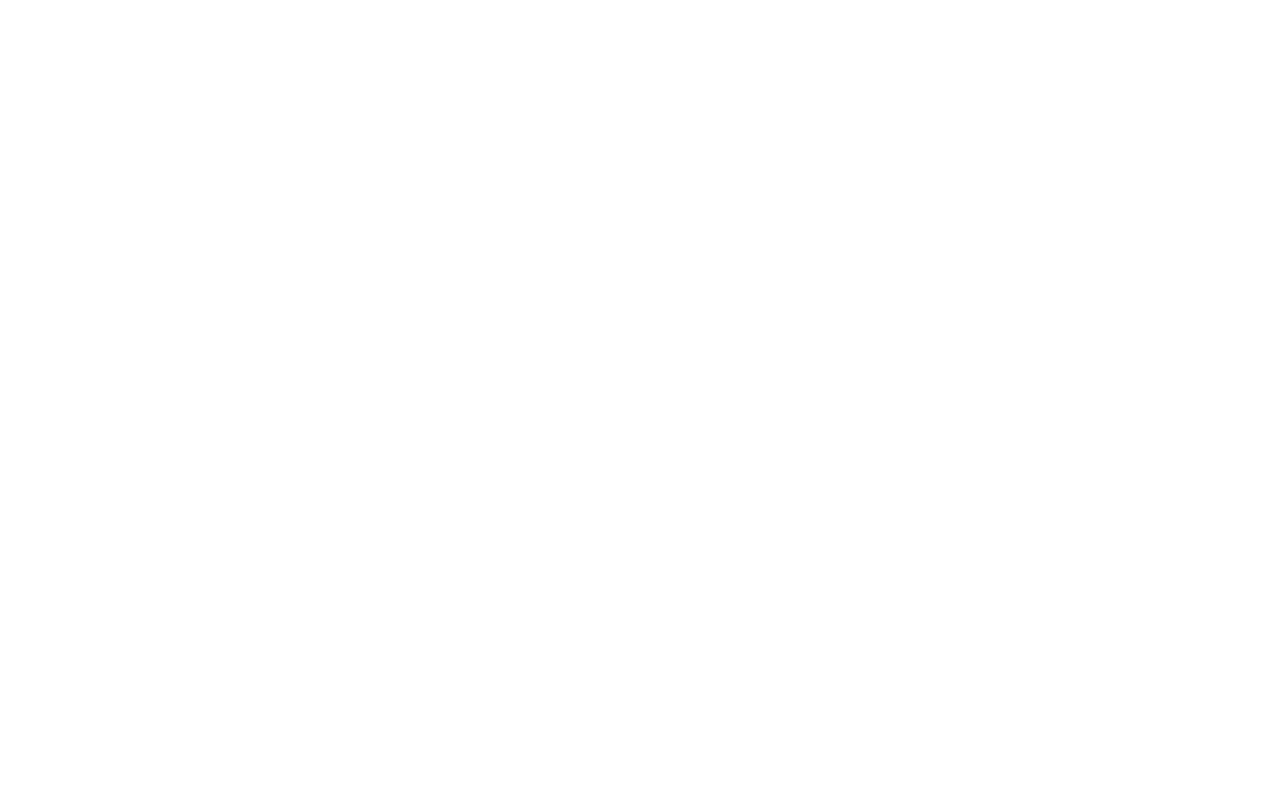
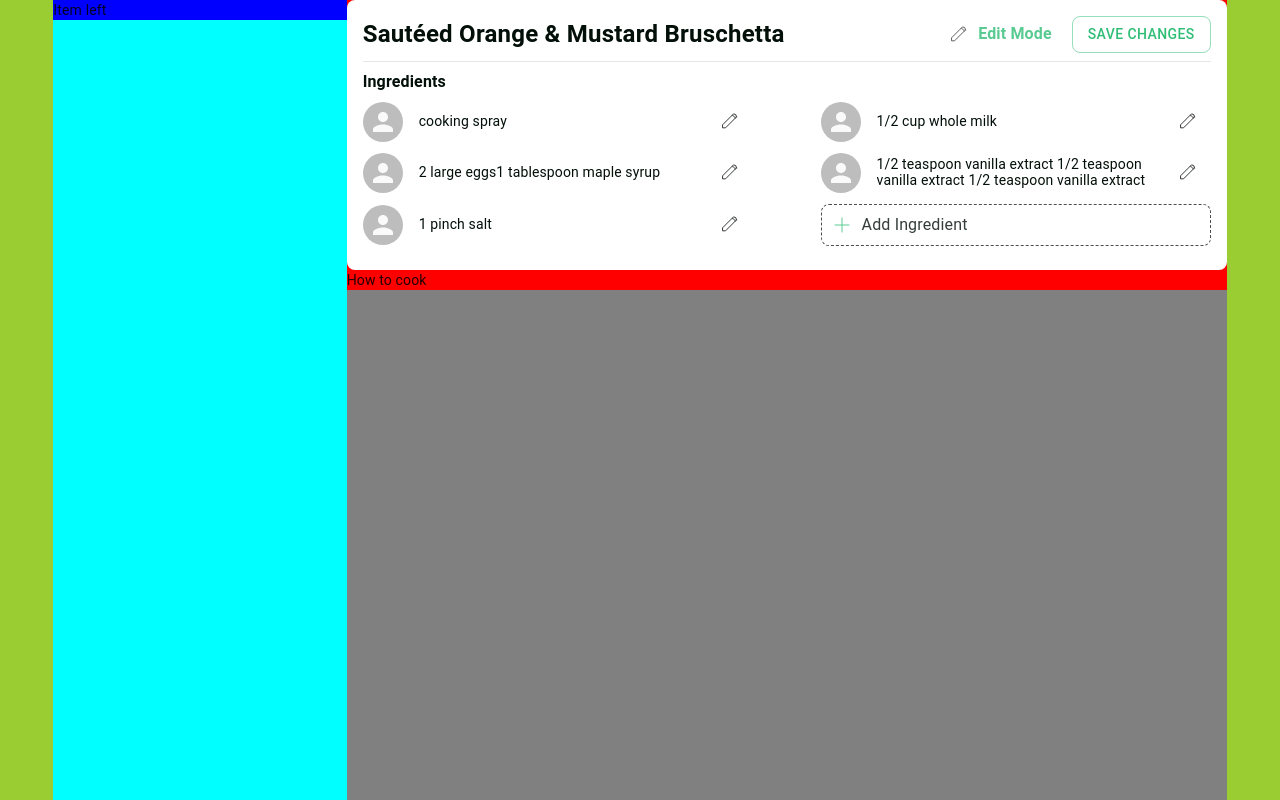
Before and after one commit to ndhungw/scratch-web, a React (Create React App) app: page /edit-recipe in a window 1280 px wide. Built offline with nearby package versions, Linux system fonts and the light colour scheme.

Commit message:
- add IngredientItem - add EditRecipePage (layout) - mock page (for test) in App.js

```diff
--- a/src/App.js
+++ b/src/App.js
@@ -26,6 +26,7 @@
 import { PersistGate } from "redux-persist/integration/react";
 import { persistStore } from "redux-persist";
 import EditProfilePage from "./pages/main/EditProfile/EditProfile";
+import EditRecipePage from "./pages/main/EditRecipe/EditRecipePage";
 
 function App() {
   let theme = createMuiTheme({
@@ -57,6 +58,38 @@
   // redux-persist
   let persistor = persistStore(store);
 
+  const directions = [
+    {
+      id: "d1",
+      text: "cooking spray",
+      avatarSrc: "", //
+      userId: "user_01", //
+    },
+    {
+      id: "d2",
+      text: "1/2 cup whole milk",
+      avatarSrc: "", //
+      userId: "user_01", //
+    },
+    {
+      id: "d3",
+      text: "2 large eggs1 tablespoon maple syrup",
+      avatarSrc: "", //
+      userId: "user_01", //
+    },
+    {
+      id: "d4",
+      text: "1/2 teaspoon vanilla extract 1/2 teaspoon vanilla extract 1/2 teaspoon vanilla extract",
+      avatarSrc: "", //
+      userId: "user_01", //
+    },
+    {
+      id: "d5",
+      text: "1 pinch salt",
+      avatarSrc: "", //
+      userId: "user_01", //
+    },
+  ];
   return (
     <>
       <Provider store={store}>
@@ -70,6 +103,10 @@
                   </Route>
                   <Route path={"/login"}>
                     <LogInPage />
+                  </Route>
+
+                  <Route path={"/edit-recipe"}>
+                    <EditRecipePage directions={directions} />
                   </Route>
 
                   {/* Private Routes */}
--- /dev/null
+++ b/src/pages/main/EditRecipe/EditRecipePage.js
@@ -0,0 +1,210 @@
+import {
+  Button,
+  ButtonBase,
+  CssBaseline,
+  Grid,
+  Paper,
+  Typography,
+} from "@material-ui/core";
+import classNames from "classnames";
+import React from "react";
+import EditIcon from "../../../assets/icons/edit";
+import SeparatorLine from "../../../components/SeparatorLine/SeparatorLine";
+
+import { makeStyles } from "@material-ui/core";
+import useTypographyStyles from "../../../assets/styles/useTypographyStyles";
+import PlusIcon from "../../../assets/icons/plus";
+import IngredientItem from "./components/IngredientItem";
+
+const useStyles = makeStyles((theme) => ({
+  root: {},
+  head: {
+    display: "flex",
+    justifyContent: "space-between",
+    alignItems: "center",
+  },
+  buttonEditMode: {
+    margin: "0 20px",
+    opacity: 0.8,
+    "&:hover": {
+      opacity: 1,
+    },
+  },
+  rightFirstSection: {
+    padding: theme.spacing(2),
+  },
+  separatorLine: {
+    marginTop: theme.spacing(1),
+    marginBottom: theme.spacing(1),
+  },
+  ingredientsContainer: {
+    marginTop: theme.spacing(1),
+    display: "flex",
+    flexWrap: "wrap",
+    justifyContent: "space-between",
+  },
+  ingredientRow: {
+    display: "flex",
+    alignItems: "center",
+    justifyContent: "space-between",
+    width: "46%",
+    marginBottom: theme.spacing(1),
+  },
+  ingredientLeft: {
+    display: "flex",
+    alignItems: "center",
+  },
+  avatar: {
+    marginRight: theme.spacing(1),
+  },
+  buttonAddIngredient: {
+    opacity: 0.8,
+    borderStyle: "dashed",
+    borderWidth: 1,
+    width: "100%",
+    justifyContent: "flex-start",
+    padding: "0.5rem",
+    "&:hover": {
+      opacity: 1,
+    },
+  },
+  halfWidth: {
+    maxWidth: "50%",
+  },
+  flexWrapFlexEnd: {
+    display: "flex",
+    flexWrap: "wrap",
+    justifyContent: "flex-end",
+  },
+
+  marginRight1: {
+    marginRight: theme.spacing(1),
+  },
+  defaultBorder: {
+    borderRadius: theme.spacing(1),
+  },
+}));
+
+const EditRecipePage = ({ directions }) => {
+  const classes = useStyles();
+  const typoClasses = useTypographyStyles();
+
+  return (
+    <>
+      <CssBaseline />
+      <Grid
+        container
+        style={{ backgroundColor: "yellowgreen", height: "100vh" }}
+        justify="center"
+      >
+        {/* wrapper */}
+        <Grid
+          item
+          xs={11}
+          container
+          justify="center"
+          // spacing={2}
+          style={{ backgroundColor: "violet" }}
+        >
+          <Grid
+            item
+            xs={3}
+            xl={3}
+            container
+            direction="column"
+            style={{ backgroundColor: "aqua" }}
+          >
+            <Grid item style={{ backgroundColor: "blue" }}>
+              Item left
+            </Grid>
+          </Grid>
+          <Grid
+            item
+            xs={9}
+            xl={9}
+            container
+            direction="column"
+            style={{ backgroundColor: "grey" }}
+          >
+            <Grid item style={{ backgroundColor: "red" }}>
+              <Paper
+                elevation={0}
+                className={classNames(
+                  classes.rightFirstSection,
+                  classes.defaultBorder
+                )}
+              >
+                <div className={classes.head}>
+                  <div className={classes.halfWidth}>
+                    <Typography className={classNames(typoClasses.h3)}>
+                      {"Sautéed Orange & Mustard Bruschetta"}
+                    </Typography>
+                  </div>
+
+                  <div className={classes.flexWrapFlexEnd}>
+                    <ButtonBase
+                      className={classNames(
+                        classes.buttonEditMode,
+                        classes.defaultBorder
+                      )}
+                    >
+                      <EditIcon className={classes.marginRight1} />
+                      <Typography className={typoClasses.button}>
+                        {"Edit Mode"}
+                      </Typography>
+                    </ButtonBase>
+                    <Button
+                      className={classes.defaultBorder}
+                      variant="outlined"
+                      color="primary"
+                    >
+                      {"Save Changes"}
+                    </Button>
+                  </div>
+                </div>
+
+                <SeparatorLine className={classes.separatorLine} />
+
+                <Typography className={typoClasses.h5}>
+                  {"Ingredients"}
+                </Typography>
+
+                <div className={classes.ingredientsContainer}>
+                  {directions &&
+                    directions.map((direction, index) => (
+                      <IngredientItem
+                        key={directions?.id || index}
+                        className={classes.ingredientRow}
+                        initialText={direction.text}
+                        avatarSrc={direction.avatarSrc}
+                        userId={direction.userId}
+                      />
+                    ))}
+
+                  <div className={classes.ingredientRow}>
+                    <ButtonBase
+                      className={classNames(
+                        classes.buttonAddIngredient,
+                        classes.defaultBorder
+                      )}
+                    >
+                      <PlusIcon className={classes.marginRight1} />
+                      <Typography className={typoClasses.lead}>
+                        {"Add Ingredient"}
+                      </Typography>
+                    </ButtonBase>
+                  </div>
+                </div>
+              </Paper>
+            </Grid>
+            <Grid item style={{ backgroundColor: "red" }}>
+              {"How to cook"}
+            </Grid>
+          </Grid>
+        </Grid>
+      </Grid>
+    </>
+  );
+};
+
+export default EditRecipePage;
--- /dev/null
+++ b/src/pages/main/EditRecipe/components/IngredientItem.js
@@ -0,0 +1,96 @@
+import React, { useState } from "react";
+
+import {
+  Avatar,
+  FormControl,
+  IconButton,
+  Input,
+  InputAdornment,
+  makeStyles,
+} from "@material-ui/core";
+
+import EditIcon from "../../../../assets/icons/edit";
+import useTypographyStyles from "../../../../assets/styles/useTypographyStyles";
+import COLORS from "../../../../constants/colors";
+import classNames from "classnames";
+
+const useStyles = makeStyles((theme) => ({
+  ingredientRow: {
+    display: "flex",
+    alignItems: "center",
+    justifyContent: "space-between",
+    width: "48%",
+  },
+
+  avatar: {
+    marginRight: theme.spacing(2),
+  },
+
+  normalColorText: {
+    color: COLORS.VampireBlack,
+  },
+}));
+
+export default function IngredientItem({
+  avatarSrc,
+  initialText,
+  className,
+  style,
+}) {
+  const classes = useStyles();
+  const typoClasses = useTypographyStyles();
+  const [text, setText] = useState(initialText || "");
+  const [isEditing, setIsEditing] = useState(false);
+
+  const handleChangeText = (e) => {
+    if (isEditing) {
+      setText(e.target.value);
+    }
+  };
+
+  const handleClickEdit = () => {
+    setIsEditing(true);
+  };
+
+  const handleBlur = () => {
+    setIsEditing(false);
+  };
+
+  const handleMouseDownPassword = (event) => {
+    event.preventDefault();
+  };
+
+  return (
+    <div className={classNames(classes.ingredientRow, className)} style={style}>
+      <Avatar src={avatarSrc || ""} className={classes.avatar} />
+
+      <FormControl fullWidth>
+        <Input
+          className={typoClasses.body}
+          value={text}
+          onChange={handleChangeText}
+          onBlur={handleBlur}
+          disableUnderline={!isEditing}
+          multiline
+          disabled={!isEditing}
+          classes={{
+            disabled: classes.normalColorText,
+          }}
+          endAdornment={
+            !isEditing && (
+              <InputAdornment position="end">
+                <IconButton
+                  onClick={handleClickEdit}
+                  onMouseDown={handleMouseDownPassword}
+                  disabled={isEditing}
+                >
+                  <EditIcon />
+                </IconButton>
+              </InputAdornment>
+            )
+          }
+        />
+      </FormControl>
+    </div>
+  );
+}
```
Also changed, not shown: src/pages/TestPage.js (added, +35 -0 lines).
